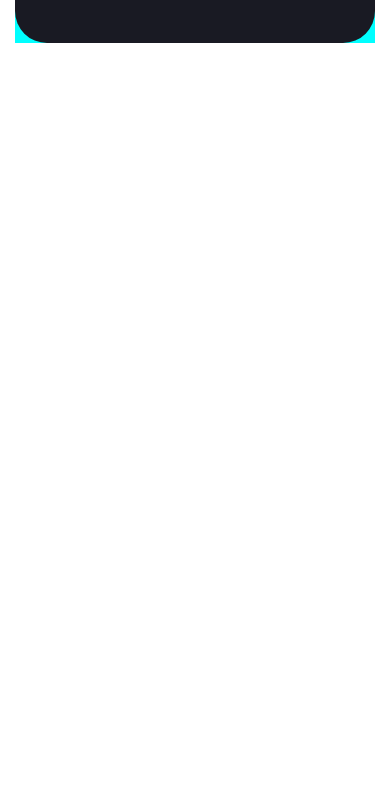
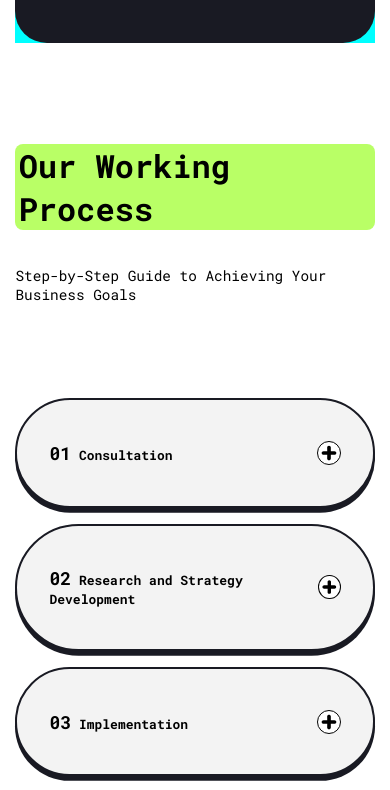
Before and after one commit to Mouuheb/positifis, a React (Vite) app: page / in a window 390 px wide. Shown: the part 4620-5410 px from the top of the page. Before the commit the page ends 4671 px from the top, so only its background shows below. Built offline with nearby package versions, Linux system fonts and the light colour scheme.

Commit message:
responsive work

```diff
--- a/src/App.jsx
+++ b/src/App.jsx
@@ -23,9 +23,10 @@
     <Ads/>
     <Services/>
     <Case/>
+    <Work/>
 
 
-    {/* <Work/>
+    {/*
     <Team/>
     <Testimonial/>
     <Contact/>
--- a/src/pages/work/work.css
+++ b/src/pages/work/work.css
@@ -1,11 +1,12 @@
-.work{
+@media screen and (min-width: 800px) {
+    .work {
         width: 90%;
         margin: 7rem 5%;
         background-color: var(--color-white);
 
     }
 
-.work .header{
+    .work .header {
         margin: 5rem 0;
         display: flex;
         flex-direction: row;
@@ -14,11 +15,11 @@
         align-items: center;
     }
 
-.work .header .title{
+    .work .header .title {
         width: 45%;
     }
 
-.work .header h1{
+    .work .header h1 {
         align-items: center;
         width: fit-content;
         color: var(--color-text);
@@ -27,13 +28,13 @@
         padding: .0rem 0.2rem;
     }
 
-.work .header p{
+    .work .header p {
         color: var(--color-text);
-    font-weight:400;
+        font-weight: 400;
         font-size: 0.9rem;
     }
 
-.work .card{
+    .work .card {
         width: 100%;
         border-radius: 2rem;
         padding: 2rem;
@@ -41,24 +42,25 @@
         box-shadow: 0rem .3rem .04rem var(--color-dark);
         border: solid 2px var(--color-dark);
     }
-.work .aa{
+
+    .work .aa {
         background-color: var(--color-bg-pr);
 
     }
 
-.work .bb{
+    .work .bb {
         background-color: var(--color-light);
 
     }
 
-.work .card .p1-componment{
+    .work .card .p1-componment {
         align-items: center;
         display: flex;
         flex-direction: row;
         justify-content: space-between;
     }
 
-.work .card .p1-componment .icon{
+    .work .card .p1-componment .icon {
         background-color: var(--color-white);
         color: var(--color-text);
         font-size: 2.5rem;
@@ -66,10 +68,98 @@
         border: solid 1px var(--color-text);
     }
 
-.work .card hr{
+    .work .card hr {
         border: 1px solid var(--color-text);
     }
 
-.work .diff{
+    .work .diff {
         font-size: 3.5rem;
     }
+}
+
+
+
+@media screen and (max-width: 800px) {
+    .work {
+        width: 96%;
+        margin: 1rem 2%;
+        background-color: var(--color-white);
+
+    }
+
+    .work .header {
+        margin: 5rem 0;
+        display: flex;
+        flex-direction: column;
+        width: 100%;
+        gap: 0rem;
+        align-items: center;
+    }
+
+
+
+    .work .header h1 {
+        align-items: center;
+        width: fit-content;
+        color: var(--color-text);
+        background-color: var(--color-bg-pr);
+        border-radius: 0.5rem;
+        padding: .0rem 0.2rem;
+    }
+
+    .work .header p {
+        color: var(--color-text);
+        font-weight: 400;
+        font-size: 0.9rem;
+    }
+
+    .work .card {
+        width: 100%;
+        border-radius: 4rem;
+        padding: 2rem;
+        margin: 1rem 0;
+        box-shadow: 0rem .3rem .04rem var(--color-dark);
+        border: solid 2px var(--color-dark);
+    }
+
+    .work .aa {
+        background-color: var(--color-bg-pr);
+
+    }
+
+    .work .bb {
+        background-color: var(--color-light);
+
+    }
+
+    .work .card .p1-componment {
+        align-items: center;
+        display: flex;
+        flex-direction: row;
+        justify-content: space-between;
+    }
+    .work .card .p1-componment h1 {
+        font-size: small;
+
+    }
+    .work .card .p1-componment span {
+        font-size: large;
+
+    }
+
+    .work .card .p1-componment .icon {
+        background-color: var(--color-white);
+        color: var(--color-text);
+        font-size: 1.5rem;
+        border-radius: 100%;
+        border: solid 1px var(--color-text);
+    }
+
+    .work .card hr {
+        border: 1px solid var(--color-text);
+    }
+
+    .work .diff {
+        font-size: 3.5rem;
+    }
+}
```
Lines whose indentation alone changed are shown as unchanged.
